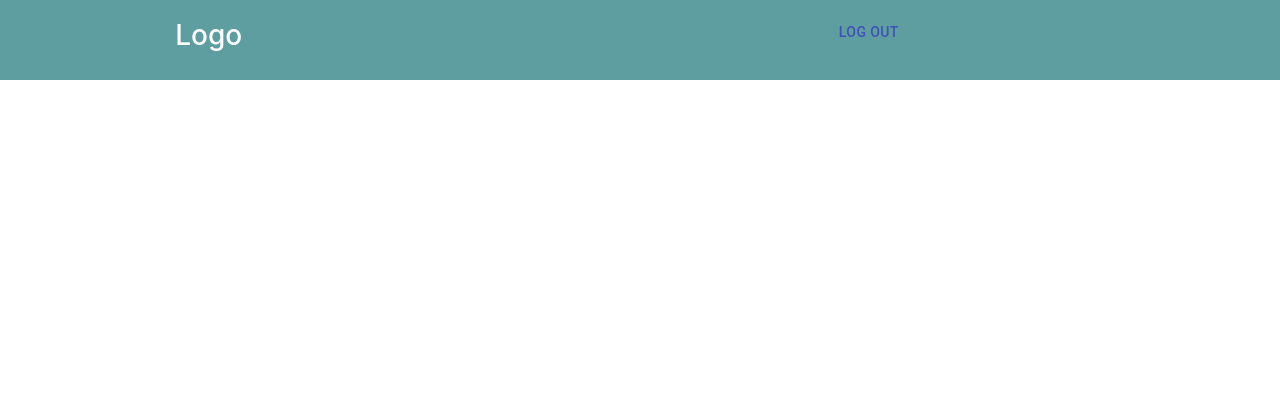
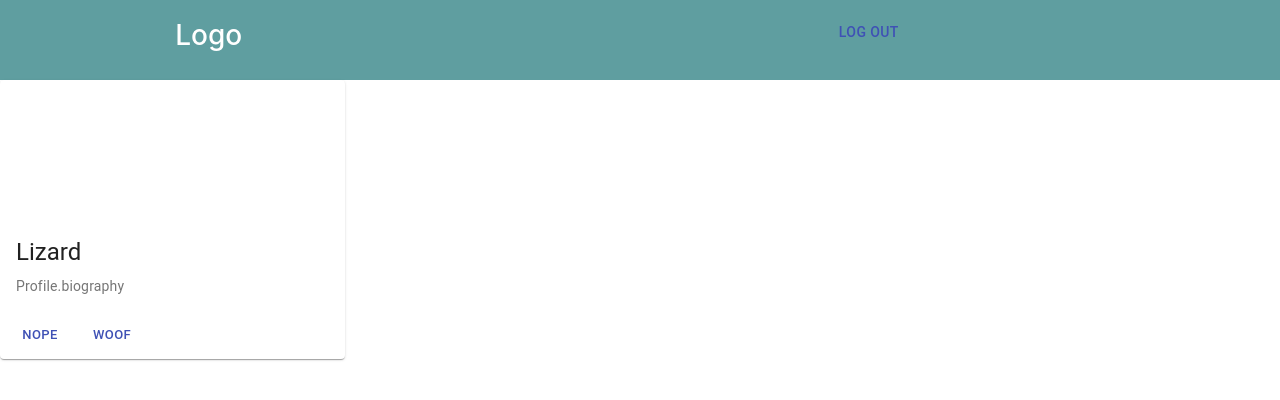
Before and after one commit to ben-zeng/wagster_frontend, a React (Create React App) app: page /profile in a window 1280 px wide. Shown: the top 400 px of the page. Built offline with nearby package versions, Linux system fonts and the light colour scheme; no server answers.

Commit message:
temporary profile component

```diff
--- a/src/components/App/App.js
+++ b/src/components/App/App.js
@@ -12,12 +12,16 @@ function App() {
         <Router>
             <div className="app">
                 <Nav/>
+
+
                 <Switch>
-                <Route path="/" exact component={Profile} />
+                <Route path="/profile" exact component={Profile} />
                 <Route path="/login" component={Login} />
                 <Route path="/signup" component={SignUp} />
                 <Route path="/profile/create" component={CreateProfile} />
+
                 </Switch>
+
             </div>
         </Router>
     );
--- a/src/components/Profile/Profile.js
+++ b/src/components/Profile/Profile.js
@@ -1,35 +1,67 @@
-import React, {useState, useEffect} from 'react';
-import Card from 'react-bootstrap/Card';
-import Button from 'react-bootstrap/Button';
+import React, {useEffect} from 'react';
+import { makeStyles } from '@material-ui/core/styles';
+import Card from '@material-ui/core/Card';
+import CardActionArea from '@material-ui/core/CardActionArea';
+import CardActions from '@material-ui/core/CardActions';
+import CardContent from '@material-ui/core/CardContent';
+import CardMedia from '@material-ui/core/CardMedia';
+import Button from '@material-ui/core/Button';
+import Typography from '@material-ui/core/Typography';
+// import {Link,useHistory} from 'react-router-dom'
+import Axios from "axios";
+import { resolveAPIEndpoint } from '../../helpers/APIResolveHelper';
 
-// const profileAPI = "https://api-wagster.herokuapp.com/api/v1/profiles/1";
-const profileAPI = "http://localhost:3000/api/v1/profiles/1";
+    const useStyles = makeStyles({
+        card: {
+          maxWidth: 345,
+        },
+        media: {
+          height: 140,
+        },
+    });
+export default function Profile() {
 
-function Profile() {
+
+    const classes = useStyles();
+
 
     useEffect(() => {
-        fetchProfile();
-    },[]);
+        Axios.get(resolveAPIEndpoint("profiles/1") ).then(result =>{
+            console.log(result.data);
+        }).catch(error => {
+            alert(error)
+        })
+    },  []);
 
-    const fetchProfile = async () => {
-        const data = await fetch (profileAPI).then(response => response.json());
-        console.log(data);
-    };
 
-  return (
-      <Card style={{ width: '18rem' }}>
-          <Card.Img variant="top" src="https://www.sheknows.com/wp-content/uploads/2018/08/fajkx3pdvvt9ax6btssg.jpeg" />
-          <Card.Body>
-              <Card.Title>Dog Name</Card.Title>
-              <Card.Text>
-                  Dog Bio
-              </Card.Text>
-              <Button variant="primary">Yes!</Button>
+    return (
+        <Card className={classes.card}>
+          <CardActionArea>
+            <CardMedia
+              className={classes.media}
+            //   image="/static/images/cards/contemplative-reptile.jpg"
+              title="Contemplative Reptile"
+            />
+            <CardContent>
+              <Typography gutterBottom variant="h5" component="h2">
+                Lizard
+              </Typography>
+              <Typography variant="body2" color="textSecondary" component="p">
+                Profile.biography
+              </Typography>
+            </CardContent>
+          </CardActionArea>
+          <CardActions>
+            <Button size="small" color="primary">
+              Nope
+            </Button>
+            <Button size="small" color="primary">
+              Woof
+            </Button>
+          </CardActions>
+        </Card>
+      );
+    }
 
-              <Button variant="primary">No! </Button>
-          </Card.Body>
-      </Card>
-  );
-}
 
-export default Profile;
+// export default Profile;
```
